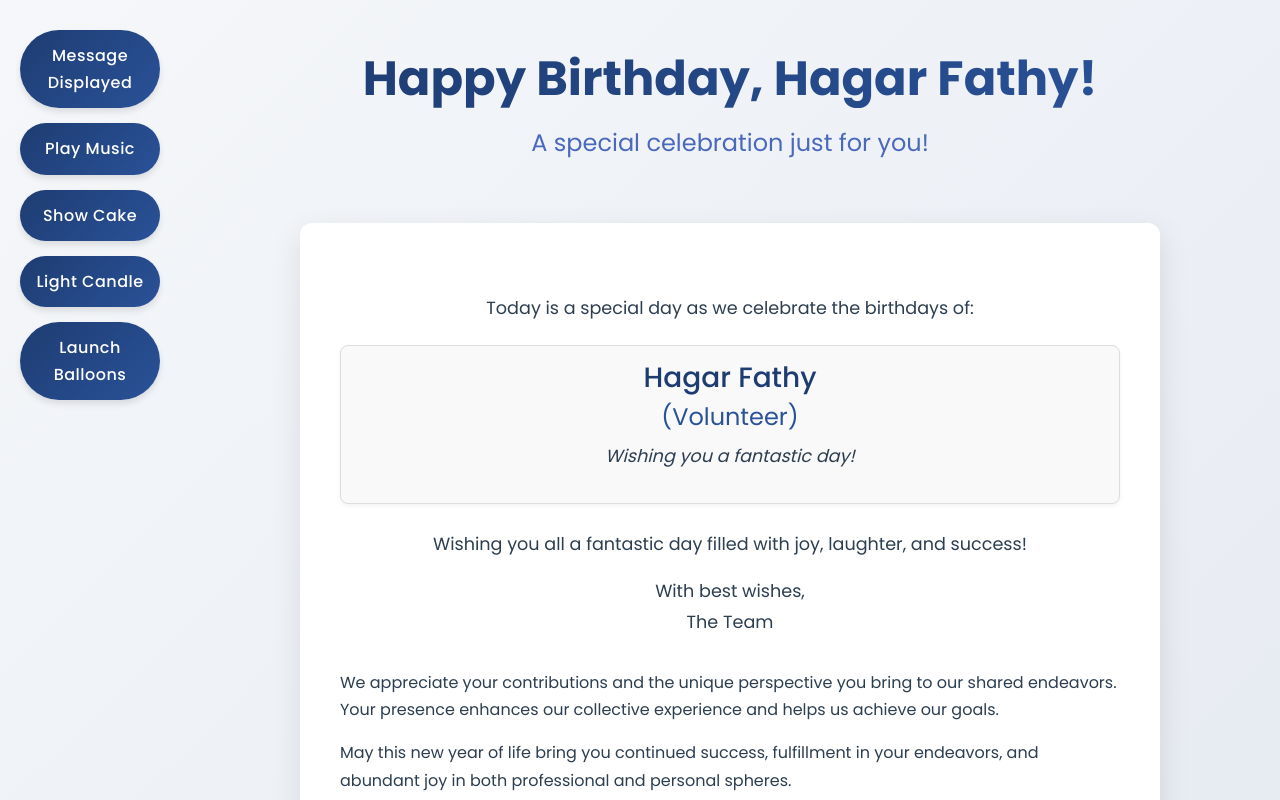
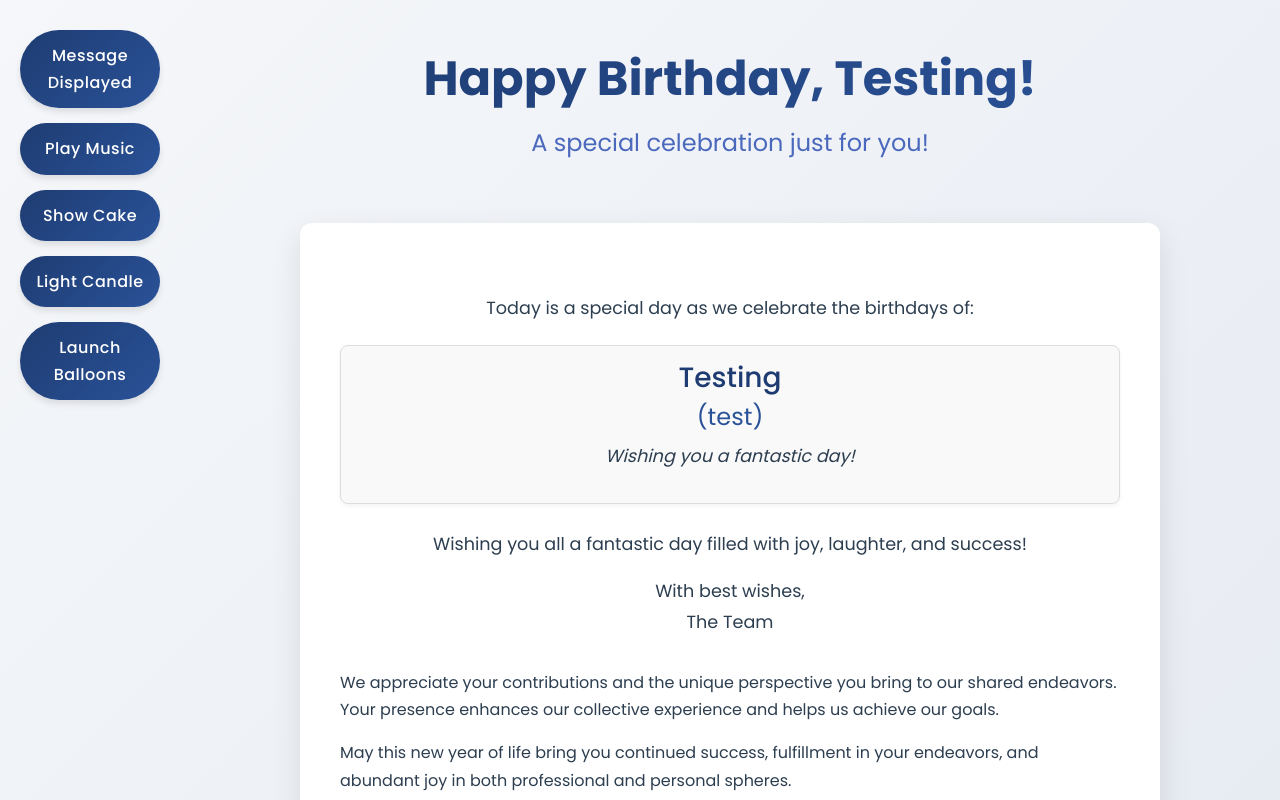
Before and after one commit to MohamedAbdElMoniedBadr/current_IEEE_birthday, a website: page index.html in a window 1280 px wide. Both pictures are taken after a click on the button "Display Message". Shown: the top 800 px of the page. Drawn offline with nearby package versions, Linux system fonts and the light colour scheme.

Commit message:
Update birthday page for Testing (2025-05-21)

```diff
--- a/index.html
+++ b/index.html
@@ -434,15 +434,15 @@
 
 		<div class="main-container">
 			<div class="header">
-				<h1 class="birthday-title">Happy Birthday, Hagar Fathy!</h1>
+				<h1 class="birthday-title">Happy Birthday, Testing!</h1>
 				<p class="subtitle">A special celebration just for you!</p>
 			</div>
 
 			<div class="celebration-card" id="messageCard">
 				<div class="message-section" id="messageSection"><p>Today is a special day as we celebrate the birthdays of:</p><div style="margin-top: 20px;">
       <div class="birthday-person-card" style="margin-bottom: 25px; padding: 15px; border: 1px solid #ddd; border-radius: 8px; background-color: #f9f9f9; box-shadow: 0 2px 4px rgba(0,0,0,0.05);">
-         <h3 style="margin-top: 0; color: #1e3c72;">Hagar Fathy</h3>
-         <h4 style="font-weight: normal; color: #2a5298; margin-top: 5px; margin-bottom: 10px;">(Volunteer)</h4>
+         <h3 style="margin-top: 0; color: #1e3c72;">Testing</h3>
+         <h4 style="font-weight: normal; color: #2a5298; margin-top: 5px; margin-bottom: 10px;">(test)</h4>
          <p><em>Wishing you a fantastic day!</em></p>
       </div>
     </div><p>Wishing you all a fantastic day filled with joy, laughter, and success!</p><p>With best wishes,<br>The Team</p></div>
```
